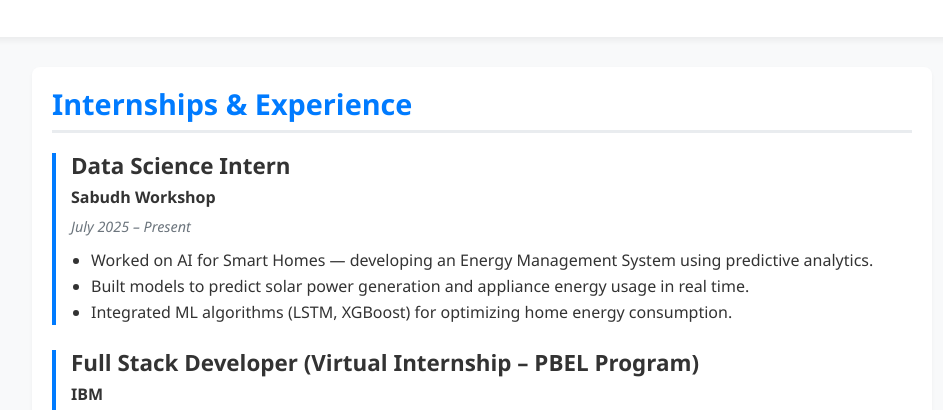
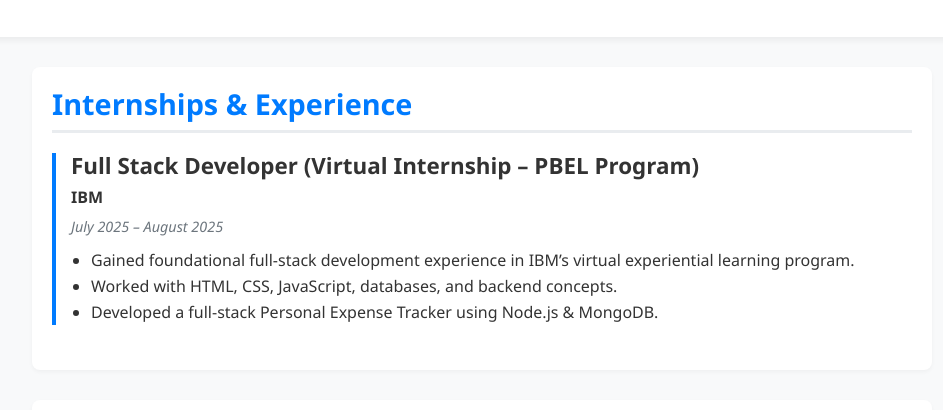
Before and after one commit to Coder-Ankit-MCA/Coder-Ankit-MCA.github.io, a plain HTML site: page index.html in a window 1280 px wide. Shown: the part 298-708 px from the top of the page, without its empty margins (158-1101 px from the left). Drawn offline with Linux system fonts and the light colour scheme.

Commit message:
Updated index.html
Removed Data Science Intern experience details.

```diff
--- a/index.html
+++ b/index.html
@@ -42,26 +42,6 @@
     <main class="container">
     <section id="internships">
       <h2>Internships & Experience</h2>
-
-      <div class="exp-item">
-        <h3>Data Science Intern</h3>
-        <p><strong>Sabudh Workshop</strong></p>
-        <p><em>July 2025 – Present</em></p>
-        <ul>
-          <li>
-            Worked on AI for Smart Homes — developing an Energy Management
-            System using predictive analytics.
-          </li>
-          <li>
-            Built models to predict solar power generation and appliance energy
-            usage in real time.
-          </li>
-          <li>
-            Integrated ML algorithms (LSTM, XGBoost) for optimizing home energy
-            consumption.
-          </li>
-        </ul>
-      </div>
 
       <div class="exp-item">
         <h3>Full Stack Developer (Virtual Internship – PBEL Program)</h3>
```
